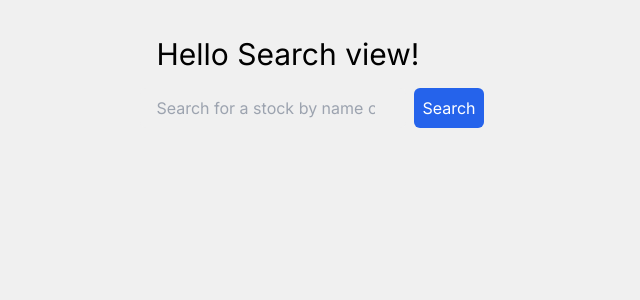
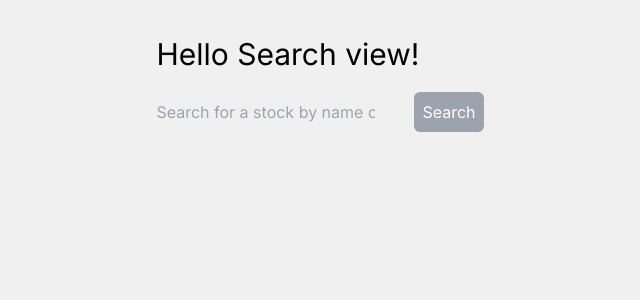
Before and after one commit to Petiazediter/StockAppClient, a Next.js app: page / in a window 1280 px wide. Shown: the top 300 px of the page, without its empty margins (328-968 px from the left). Built offline with nearby package versions, Linux system fonts and the light colour scheme; no server answers.

Commit message:
refactor: searhForm.tsx

```diff
--- a/app/components/SearchForm.tsx
+++ b/app/components/SearchForm.tsx
@@ -31,7 +31,7 @@ const SearchForm = (props: Props) => {
         <form
             onSubmit={handleSearch}
             id='search-form'
-            className='flex gap-2 flex-col md:flex-row'>
+            className='my-5 flex gap-2 justify-center flex-col md:flex-row'>
             <input
                 disabled={props.isLoading}
                 onChange={handleInputChange}
@@ -41,7 +41,7 @@ const SearchForm = (props: Props) => {
                 type="search" placeholder="Search for a stock by name or symbol" />
             <button
                 disabled={props.isLoading}
-                className="p-2 bg-blue-600 text-white rounded-md"
+                className="p-2 bg-blue-600 disabled:bg-gray-400 text-white rounded-md"
                 type="submit">Search</button>
         </form>
     )
```
